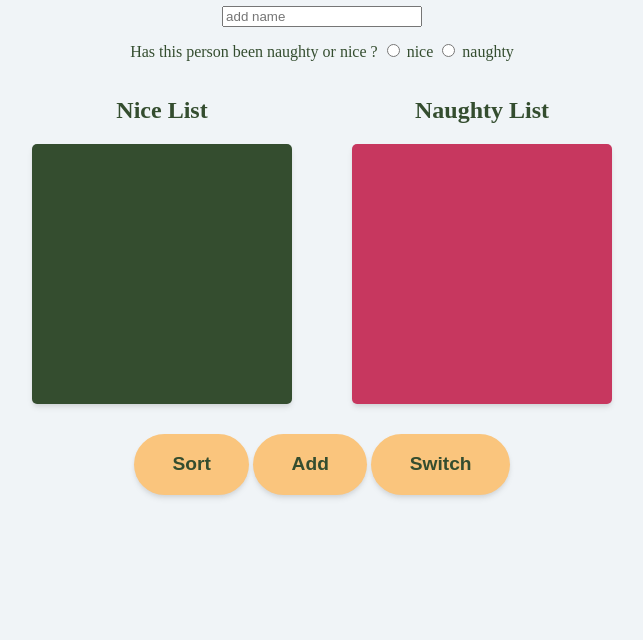
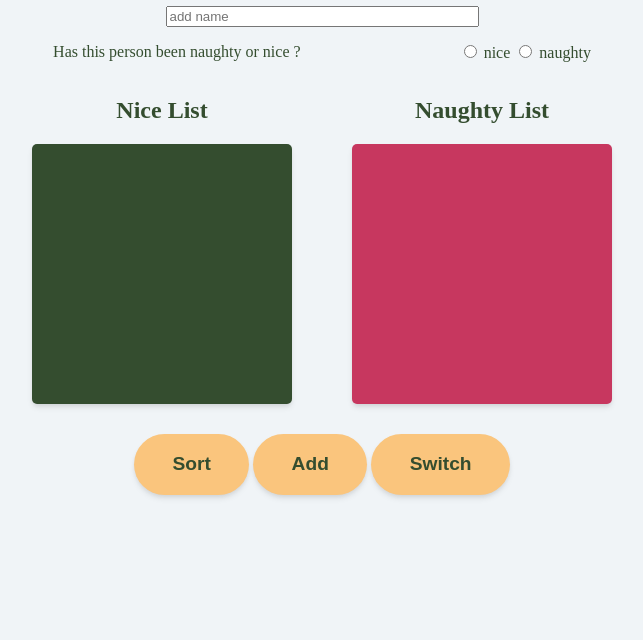
Before and after one commit to Josep2410/javascriptmas, a plain HTML site: page day16/index.html in a window 1280 px wide. Shown: the part 220-860 px from the top of the page, without its empty margins (318-961 px from the left). Drawn offline with Linux system fonts and the light colour scheme.

Commit message:
minor changes html and css

```diff
--- a/day16/index.css
+++ b/day16/index.css
@@ -75,12 +75,13 @@ button:hover {
 
 #addPersonsContainer{
     display : flex;
-    flex-direction: column;
-    align-items: center;
+    justify-content: space-evenly;
+   align-items: center;
+   width : 70%;
 }
 
 input[type="text"]{
-   width : 50%;
+   width : 25%;
 }
 
 p{
--- a/day16/index.html
+++ b/day16/index.html
@@ -8,10 +8,11 @@
   </head>
   <body>
     <h1>🎅 Naughty List, Nice List 🎁</h1>
-    <section id="addPersonsContainer">
-      <input type="text" id="addNames" placeholder="add name" />
+    <input type="text" id="addNames" placeholder="add name" />
+
+    <div id="addPersonsContainer">
+      <p>Has this person been naughty or nice ?</p>
       <div>
-        <p>Has this person been naughty or nice ?</p>
         <input type="radio" id="niceRadio" name="naughty-nice" value="true" />
 
         <label>nice</label>
@@ -23,7 +24,8 @@
         />
         <label>naughty</label>
       </div>
-    </section>
+    </div>
+
     <div class="container">
       <div>
         <h2>Nice List</h2>
```
